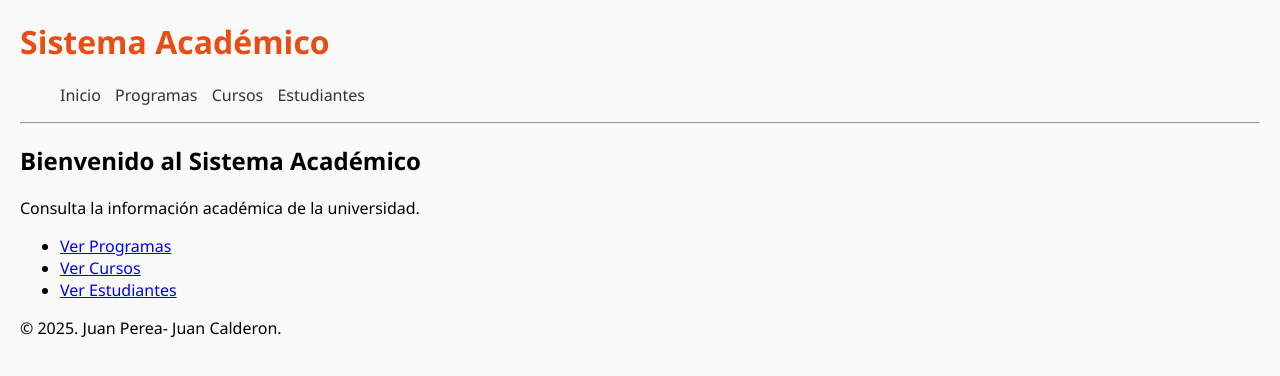
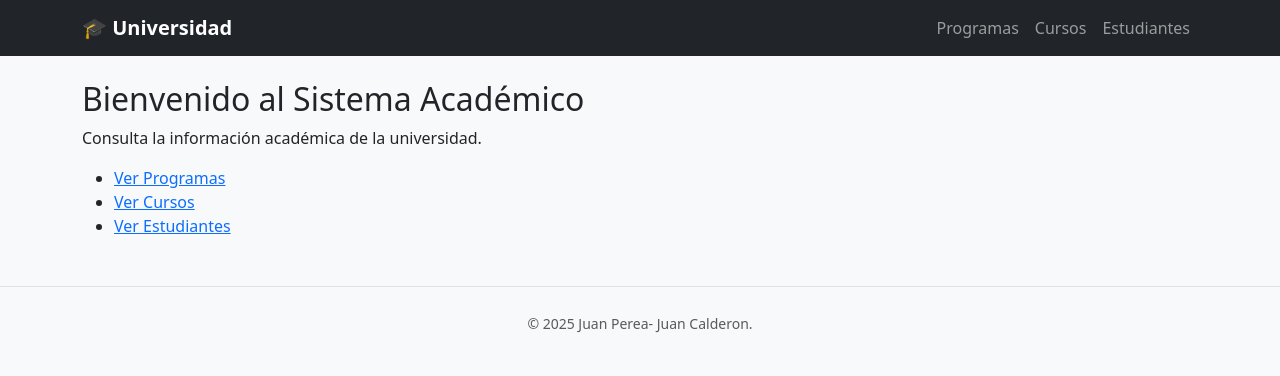
Before and after one commit to Juansitxx/Django-Universidad-project, a Django app: page / in a window 1280 px wide. Shown: the top 376 px of the page. Run offline with Django 5.2, Linux system fonts and the light colour scheme.

Commit message:
changelog v10. Framework boostrap

```diff
--- a/academia/templates/academia/base.html
+++ b/academia/templates/academia/base.html
@@ -1,24 +1,33 @@
 {% load static %}
+<!DOCTYPE html>
 <html lang="es">
 <head>
     <meta charset="UTF-8">
     <meta name="viewport" content="width=device-width, initial-scale=1.0">
-    <title>{% block title %}Universidad{% endblock %}</title>
-    <link rel="stylesheet" href="{% static 'css/main.css' %}">
-    {% block extra_head %}{% endblock %}
+    <title>{% block title %}Sistema Académico{% endblock %}</title>
+    <link href="https://cdn.jsdelivr.net/npm/bootstrap@5.3.0/dist/css/bootstrap.min.css" rel="stylesheet">
 </head>
-<body>
-    <header>
-        <h1>Sistema Académico</h1>
-    </header>
+<body class="bg-light">
 
-    {% include "academia/partials/navbar.html" %}
+    <nav class="navbar navbar-expand-lg navbar-dark bg-dark">
+        <div class="container">
+            <a class="navbar-brand fw-bold" href="{% url 'academia:home' %}">🎓 Universidad</a>
+            <div class="navbar-nav ms-auto">
+                <a class="nav-link" href="{% url 'academia:lista_programas' %}">Programas</a>
+                <a class="nav-link" href="{% url 'academia:lista_cursos' %}">Cursos</a>
+                <a class="nav-link" href="{% url 'academia:lista_estudiantes' %}">Estudiantes</a>
+            </div>
+        </div>
+    </nav>
 
-    <main>
+    <main class="container my-4">
         {% block content %}{% endblock %}
     </main>
 
-    <footer>
-        <p>&copy; 2025. Juan Perea- Juan Calderon.</p>
+    <footer class="text-center text-muted py-4 border-top mt-5">
+        <small>&copy; 2025 Juan Perea- Juan Calderon.</small>
     </footer>
+
+    <script src="https://cdn.jsdelivr.net/npm/bootstrap@5.3.0/dist/js/bootstrap.bundle.min.js"></script>
+</body>
 </html>
```
